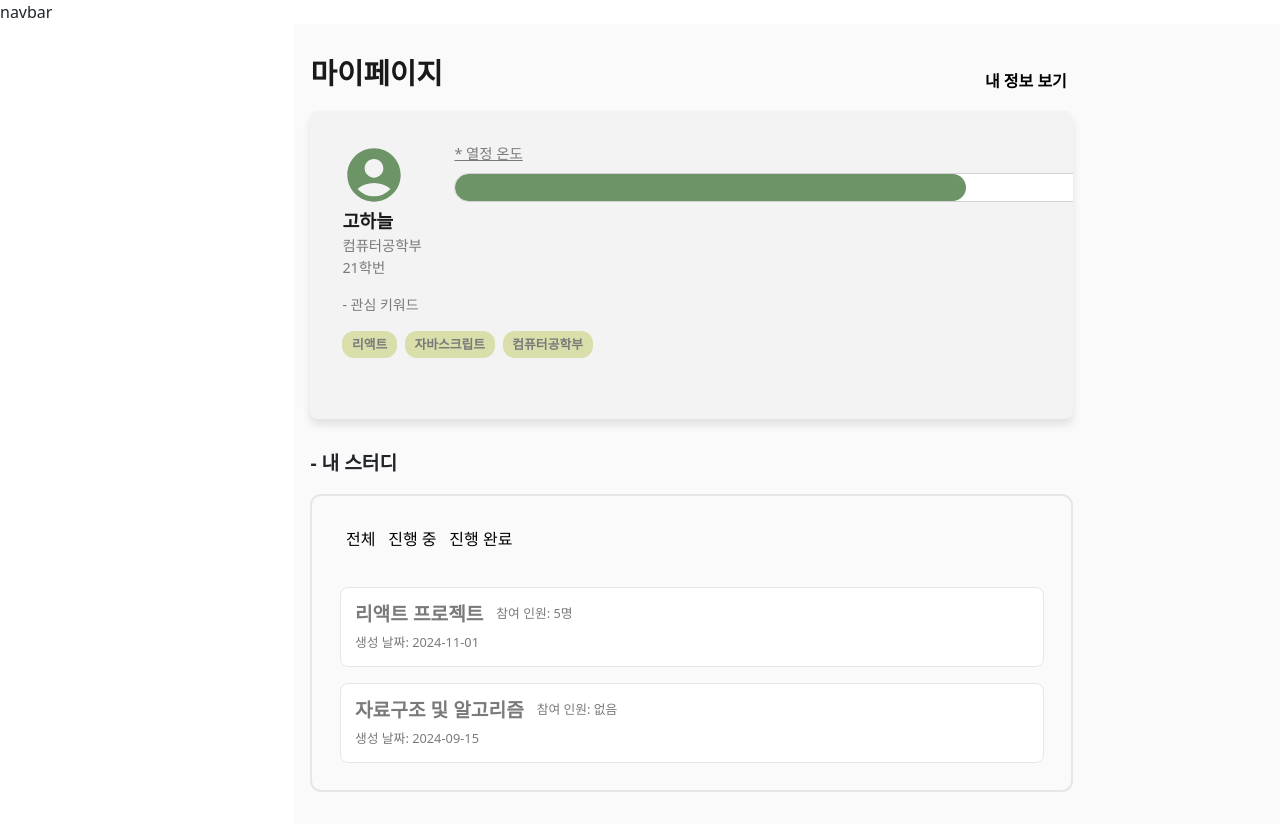
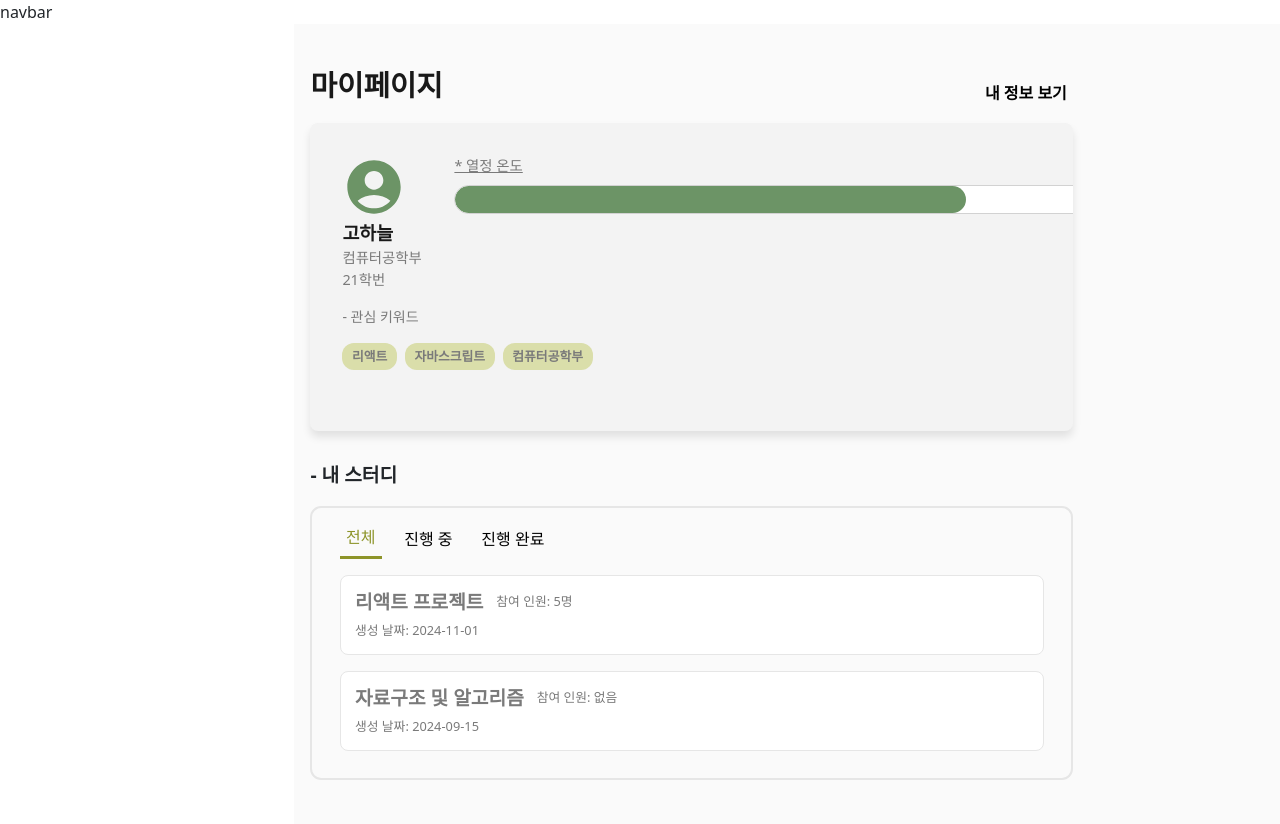
Before and after one commit to bmbx08/Jieum, a React (Create React App) app: page / in a window 1280 px wide. Built offline with nearby package versions, Linux system fonts and the light colour scheme.

Commit message:
editiirfjekdfjheiljiofhod fdkdkdkdkd

```diff
--- a/src/pages/MyInfoPage/my-study-list/StudySection.css
+++ b/src/pages/MyInfoPage/my-study-list/StudySection.css
@@ -15,8 +15,6 @@
 .study-status-filter {
   display: flex;
   margin-left: 1rem;
-  grid-area: 0.7rem;
-  margin-bottom: 0.8rem;
 }
 
 .status-btn {
@@ -25,12 +23,20 @@
   background: none;
   font-size: 1rem;
   cursor: pointer;
-  height: 4rem;
+  position: relative;
+  margin-right: 1rem;
 }
 
 .status-btn:hover {
-  border-bottom: 2px solid #8d9429;
+  border-bottom: 3px solid #8d9429;
+  color: #8d9429;
 }
 .status-btn:active {
-  border-bottom: 2px solid #8d9429;
+  border-bottom: 3px solid #8d9429;
+  color: #8d9429;
 }
+
+.status-btn.active {
+  border-bottom: 3px solid #8d9429;
+  color: #8d9429;
+}
```
